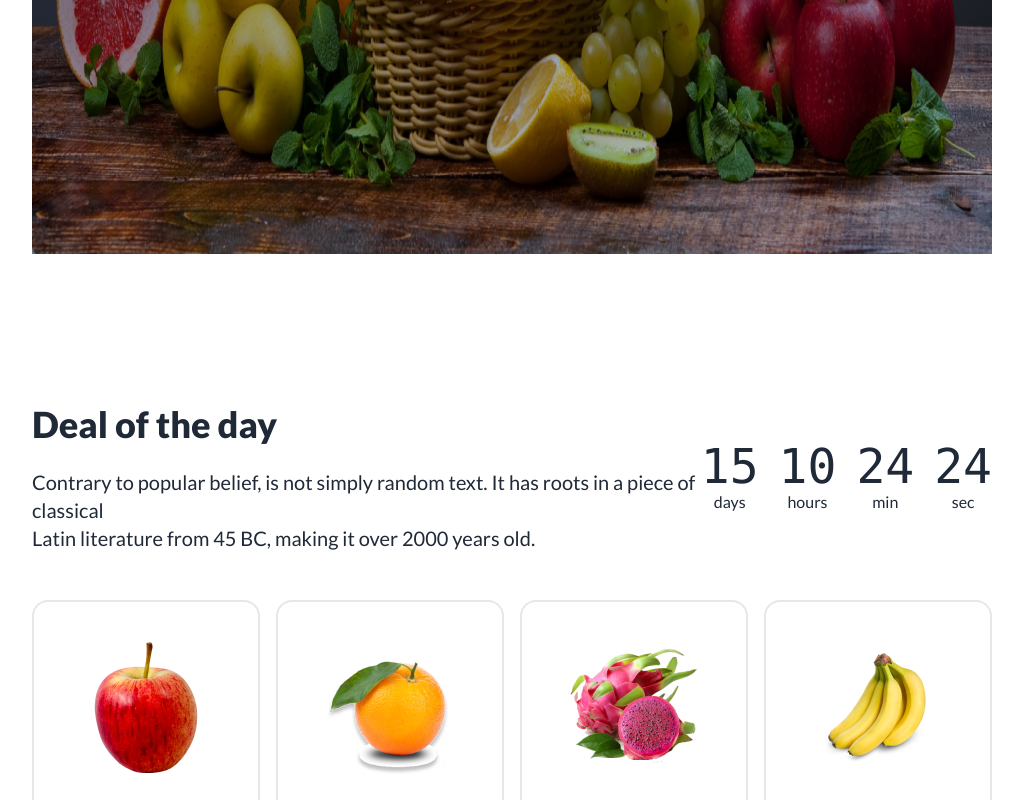
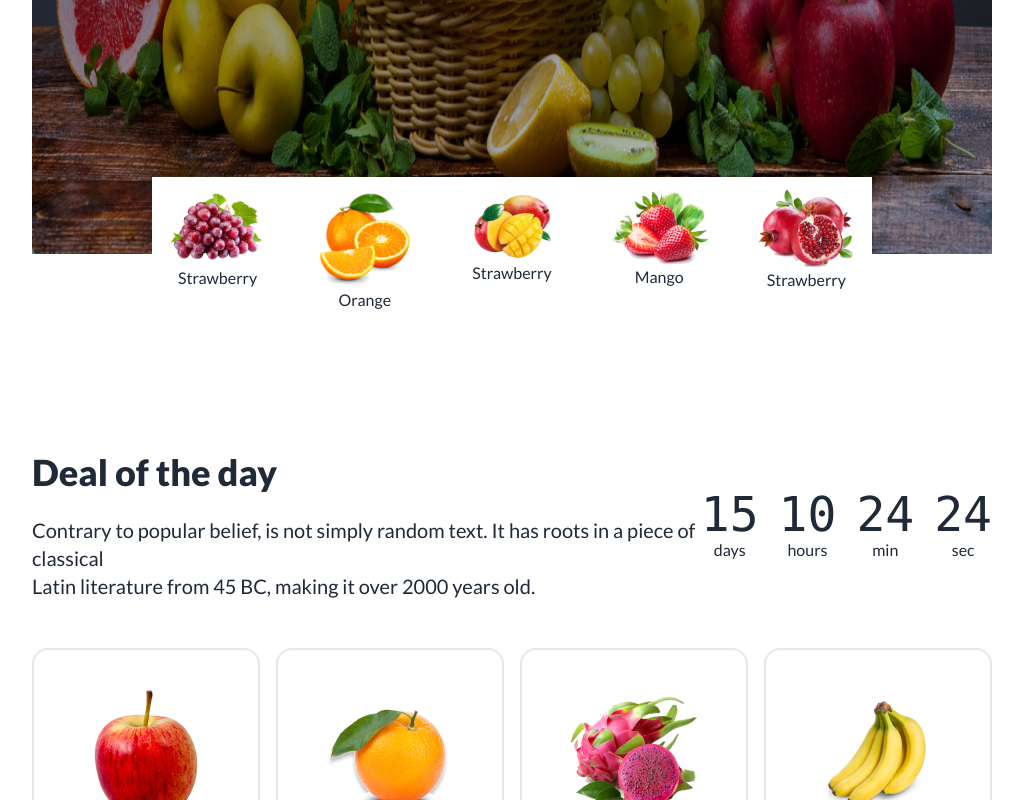
Before and after one commit to MrinmoyBaust98/fruit-burst, a plain HTML site: page index.html in a window 1280 px wide. Shown: the part 658-1458 px from the top of the page, without its empty margins (128-1151 px from the left). Drawn offline with nearby package versions, Linux system fonts and the light colour scheme; grey boxes are pictures that could not be loaded.

Commit message:
banner section bonus part complete

```diff
--- a/index.html
+++ b/index.html
@@ -178,13 +178,38 @@
             </div>
           </div>
         </div>
+        <!-- bonus botom part of banner -->
+        <div class="absolute -bottom-16 bg-white mx-[120px] px-4 py-3">
+          <div class="grid grid-cols-5 gap-12">
+            <div class="text-center">
+              <img src="images/fruit1.png" alt="" />
+              <p>Strawberry</p>
+            </div>
+            <div class="text-center">
+              <img src="images/fruit2.png" alt="" />
+              <p>Orange</p>
+            </div>
+            <div class="text-center">
+              <img src="images/fruit3.png" alt="" />
+              <p>Strawberry</p>
+            </div>
+            <div class="text-center">
+              <img src="images/fruit4.png" alt="" />
+              <p>Mango</p>
+            </div>
+            <div class="text-center">
+              <img src="images/fruit5.png" alt="" />
+              <p>Strawberry</p>
+            </div>
+          </div>
+        </div>
       </section>
     </header>
 
     <!-- main section -->
     <main class="lg:px-[160px] lg:my-4">
       <!-- Deal of The Day -->
-      <section class="flex justify-between items-center mt-36">
+      <section class="flex justify-between items-center mt-48">
         <div class="space-y-6">
           <h3 class="text-4xl font-extrabold">Deal of the day</h3>
           <p class="text-xl font-medium">
```
